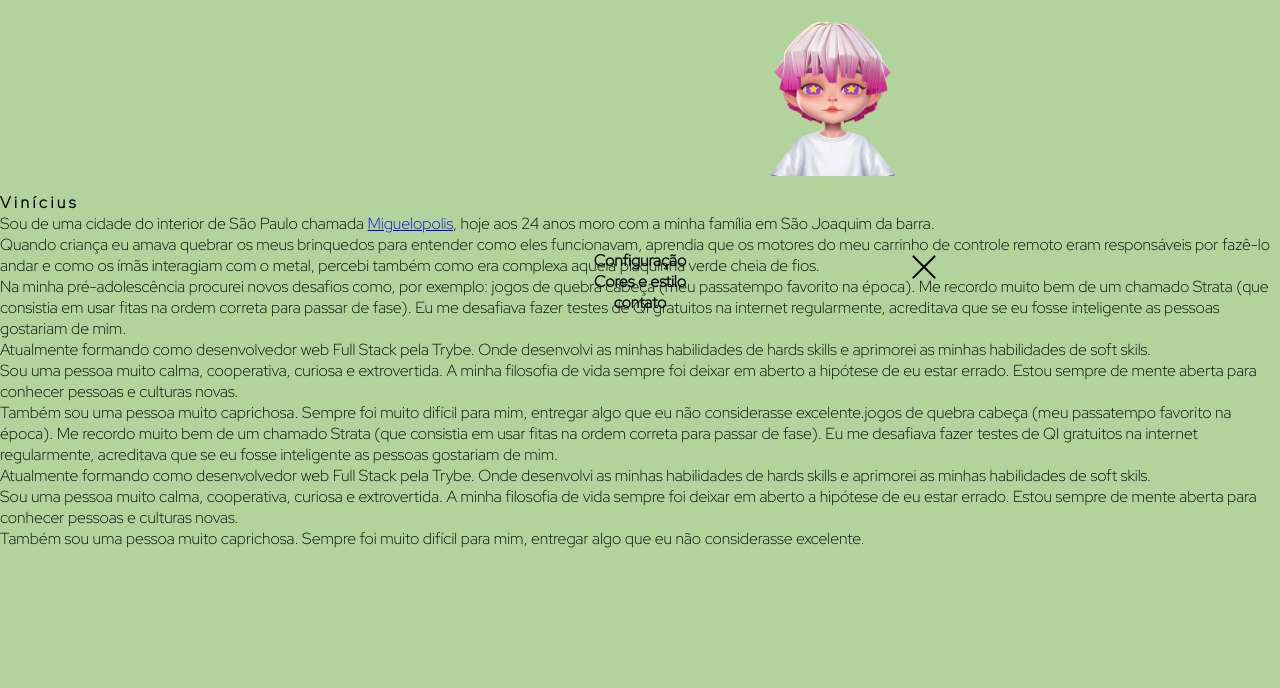
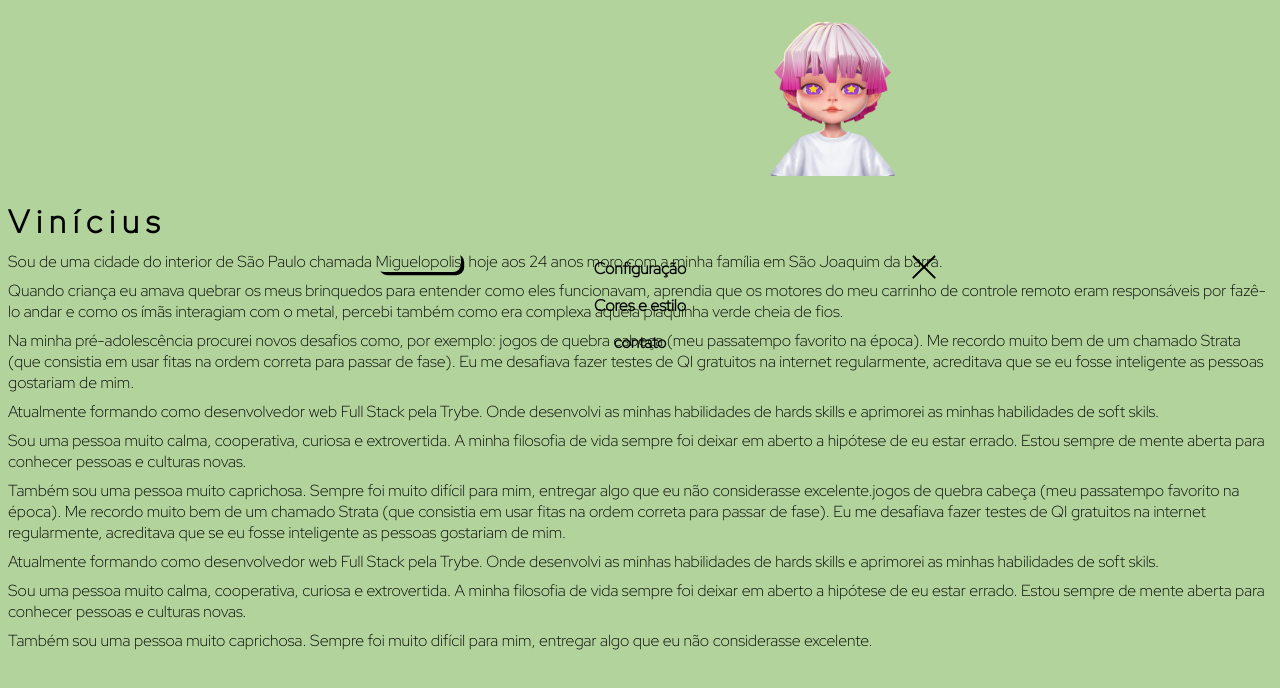
Before and after one commit to vinicius-mns/vinicius-mns.github.io, a Vue app: page / in a window 1280 px wide. Shown: the top 688 px of the page. Built offline with nearby package versions, Linux system fonts and the light colour scheme; the HTML template or start-up script is replaced by a standard one.

Commit message:
fix: Adiciona estilo global para fontes/remove class neo-button

```diff
--- a/src/App.vue
+++ b/src/App.vue
@@ -36,9 +36,16 @@ body {
   background-color: rgb(178, 212, 156);
 }
 
-.neo-button {
-  border: solid black 0.12rem;
-  background-color: rgb(215, 165, 165);
+h1, h2, h3, p, span {
+  margin: 0.5rem;
+}
+
+h1 {
+    font-size: 2rem;
+}
+
+a {
+  text-decoration: none;
   color: black;
   box-shadow: 0.2rem 0.2rem black;
   border-radius: 0.5rem;
```
